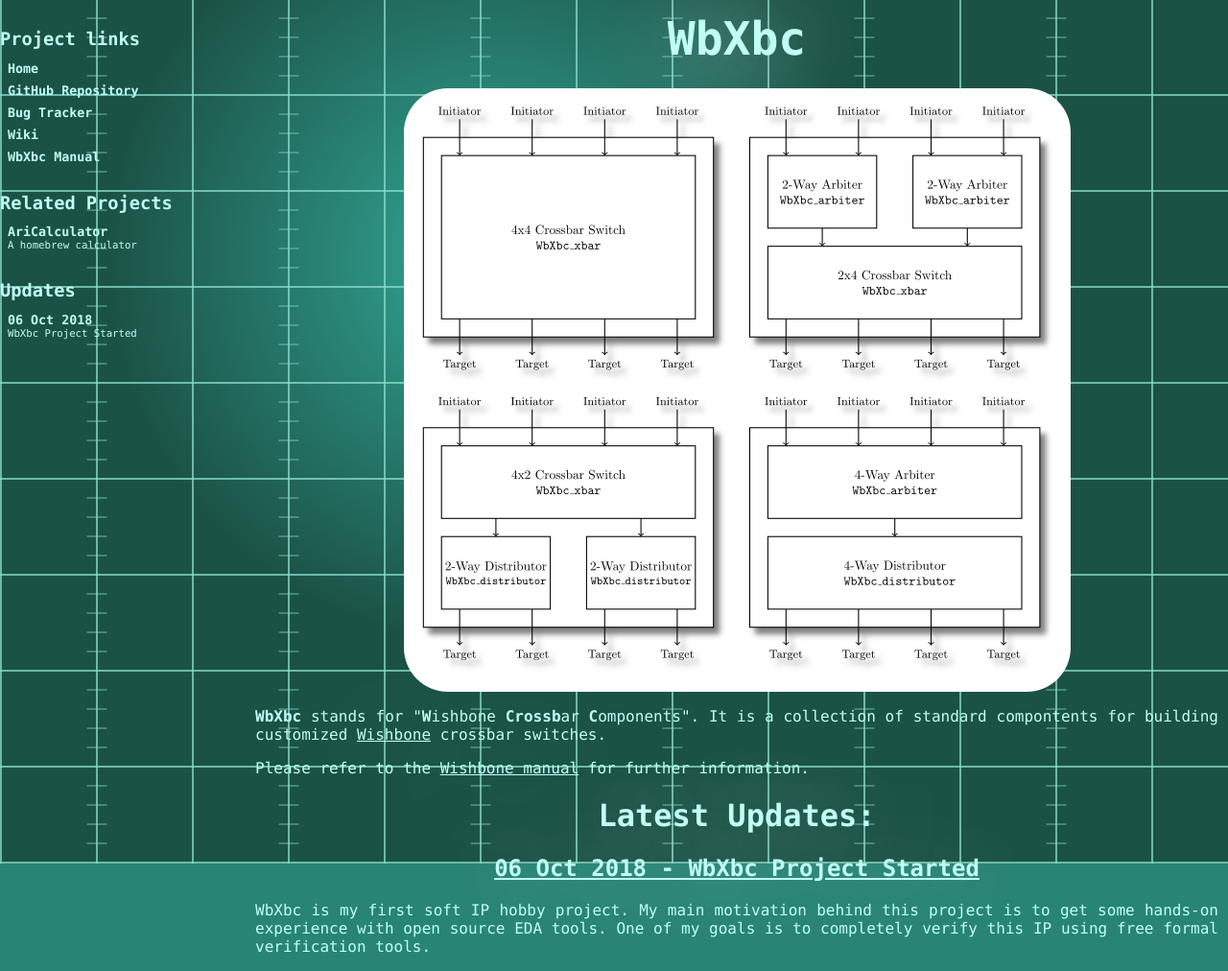
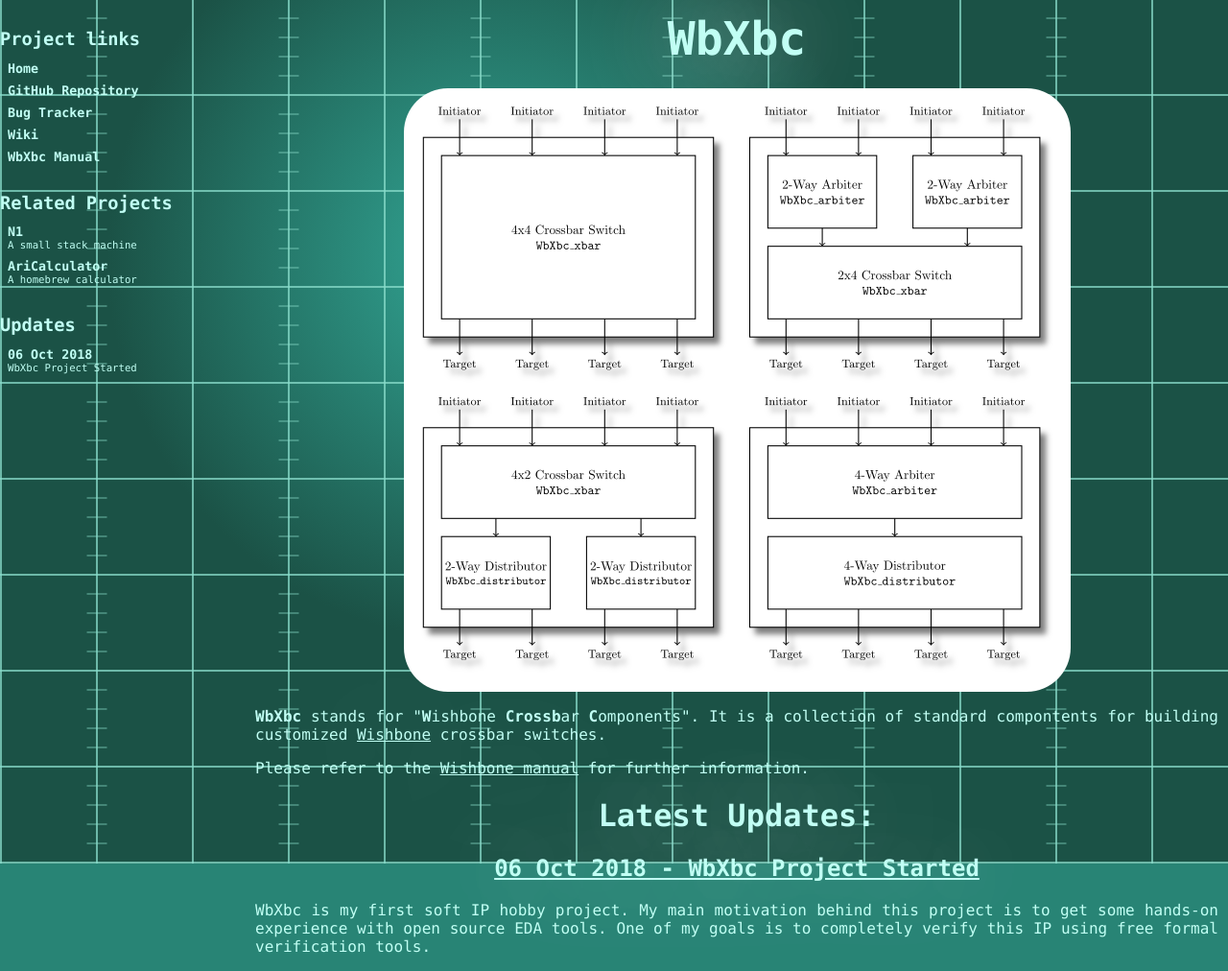
Before and after one commit to hotwolf/WbXbc, a Jekyll site: the page built from index.html, in a window 1280 px wide. Shown: the whole page at 96% size. Built offline with Jekyll 4.4.1, drawn with Linux system fonts in a browser that asks for light colours.

Commit message:
updated related projects

```diff
--- a/_includes/RelatedProjects.html
+++ b/_includes/RelatedProjects.html
@@ -1,5 +1,13 @@
 <div class="links">
 <h1>Related Projects</h1>
+
+<!-- N1 -->
+<div class="link">
+<a class="active" href="//hotwolf.github.io/N1">
+<h1>N1</h1>
+A small stack machine
+</a>
+</div><!--<div id="link">-->
 
 <!-- AriCalculator -->
 <div class="link">
```
